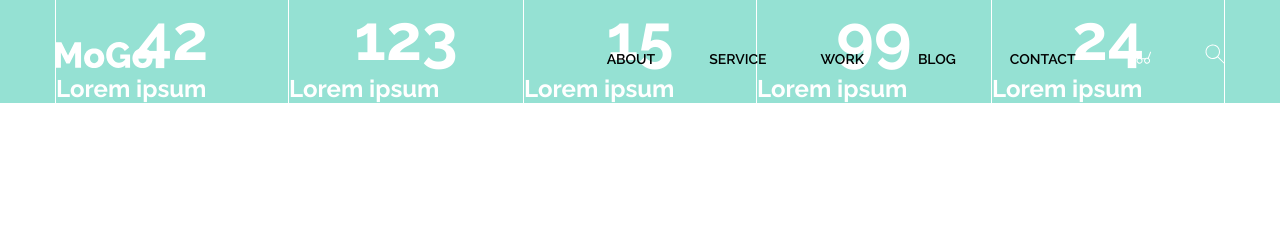
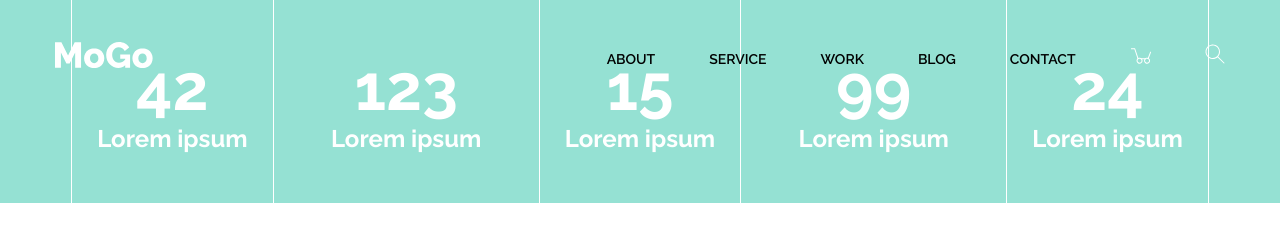
Before and after one commit to MagnoliasFlwrs/Mogo-TMS, a website built with Parcel: page src/index.html in a window 1280 px wide. Built offline with nearby package versions, Linux system fonts and the light colour scheme.

Commit message:
fix:size

```diff
--- a/src/sass/features.scss
+++ b/src/sass/features.scss
@@ -12,7 +12,7 @@
     }
 }
 .featuure {
-    width: 234px;
+    padding: 50px 25px;
     background-color:rgba(149, 225, 211, 1);
     display: flex;
     flex-direction: column;
```
Also changed, not shown: dist/index.html, 2 other files.
